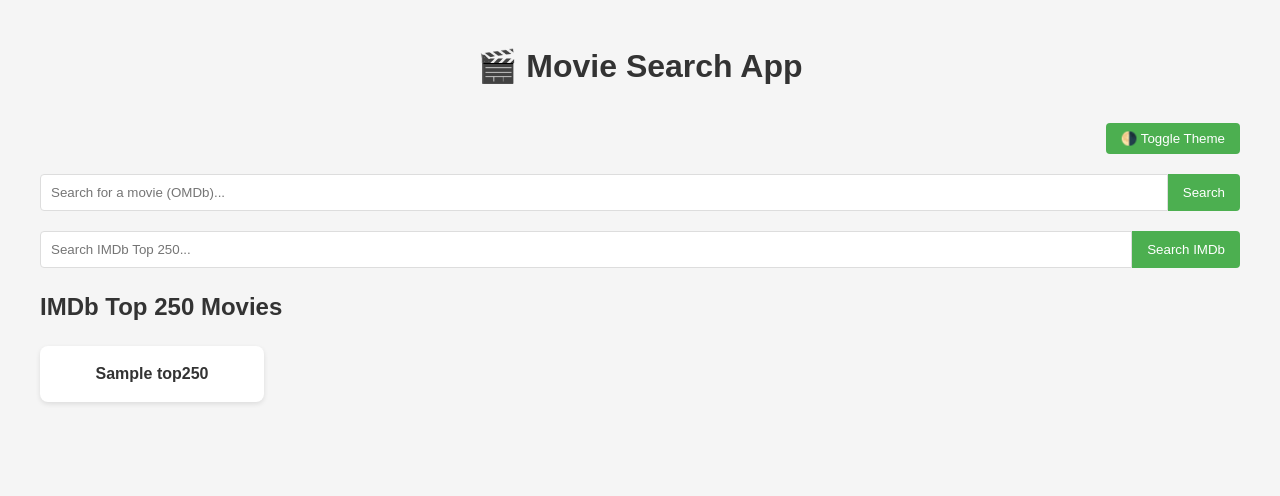
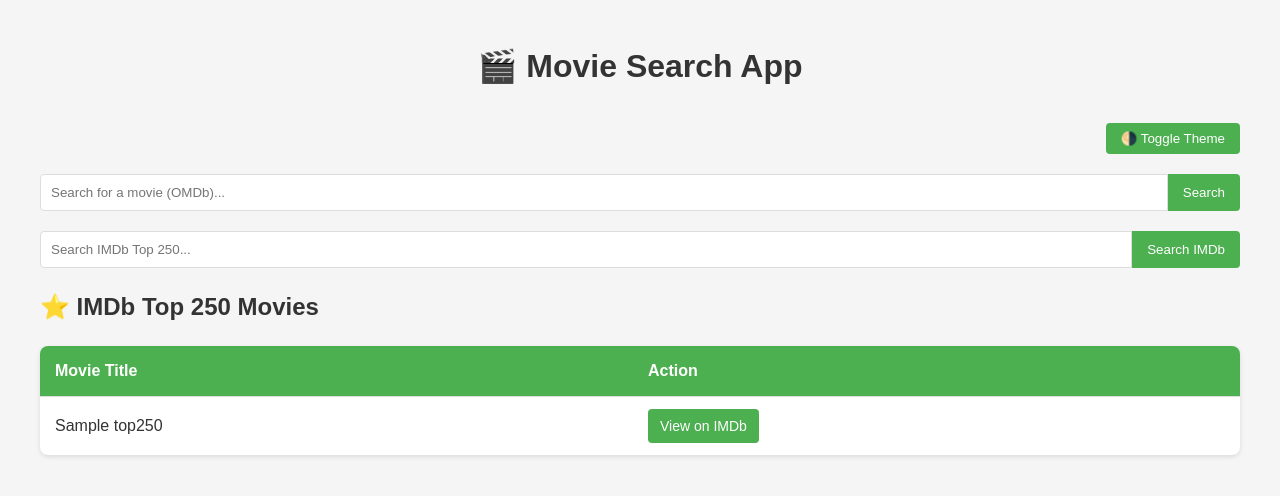
Before and after one commit to lilypandey/Search-Engine-for-Movies, a Flask app: page / in a window 1280 px wide. Shown: the top 496 px of the page. Run offline with Flask 3, Linux system fonts and the light colour scheme; tables that the repository leaves empty hold one stand-in row (values such as "Sample post").

Commit message:
ui changes

```diff
--- a/static/style.css
+++ b/static/style.css
@@ -109,3 +109,47 @@
 .movie-card a:hover {
     text-decoration: underline;
 }
+
+table {
+    width: 100%;
+    border-collapse: collapse;
+    margin-bottom: 20px;
+    background-color: var(--card-bg);
+    border-radius: 8px;
+    overflow: hidden;
+    box-shadow: var(--card-shadow);
+  }
+
+  th, td {
+    padding: 12px 15px;
+    text-align: left;
+    border-bottom: 1px solid #ddd;
+  }
+
+  th {
+    background-color: #4CAF50;
+    color: white;
+  }
+
+  tr:hover {
+    background-color: rgba(0,0,0,0.05);
+  }
+
+  tbody tr:last-child td {
+    border-bottom: none;
+  }
+  .view-btn {
+    display: inline-block;
+    padding: 6px 12px;
+    background-color: #4CAF50;
+    color: white !important;
+    text-decoration: none;
+    border-radius: 4px;
+    font-size: 14px;
+    transition: background-color 0.3s;
+  }
+
+  .view-btn:hover {
+    background-color: #45a049;
+    text-decoration: none !important;
+  }
--- a/templates/home.html
+++ b/templates/home.html
@@ -31,7 +31,7 @@
         <!-- Movie Results Container -->
         <div id="results">
             {% if movies %}
-                <h2>Search Results (OMDb API)</h2>
+                <h2>🎥 Search Results (OMDb API)</h2>
                 <div class="movie-grid">
                     {% for movie in movies %}
                         <div class="movie-card">
@@ -48,18 +48,23 @@
             {% endif %}
 
             {% if top_movies %}
-                <h2>IMDb Top 250 Movies</h2>
-                <div class="movie-grid">
-                    {% for title, link in top_movies.items() %}
-                        <div class="movie-card">
-                            <a href="{{ link }}" target="_blank">{{ title }}</a>
-                        </div>
-                    {% endfor %}
-                </div>
-            {% else %}
-                {% if not movies %}
-                    <p>Loading IMDb Top 250 movies... If no movies appear, there might be an issue with the scraping process.</p>
-                {% endif %}
+                <h2>⭐ IMDb Top 250 Movies</h2>
+                <table>
+                    <thead>
+                        <tr>
+                            <th>Movie Title</th>
+                            <th>Action</th>
+                        </tr>
+                    </thead>
+                    <tbody>
+                        {% for title, link in top_movies.items() %}
+                        <tr>
+                            <td>{{ title }}</td>
+                            <td><a href="{{ link }}" target="_blank" class="view-btn">View on IMDb</a></td>
+                        </tr>
+                        {% endfor %}
+                    </tbody>
+                </table>
             {% endif %}
         </div>
     </div>
```
